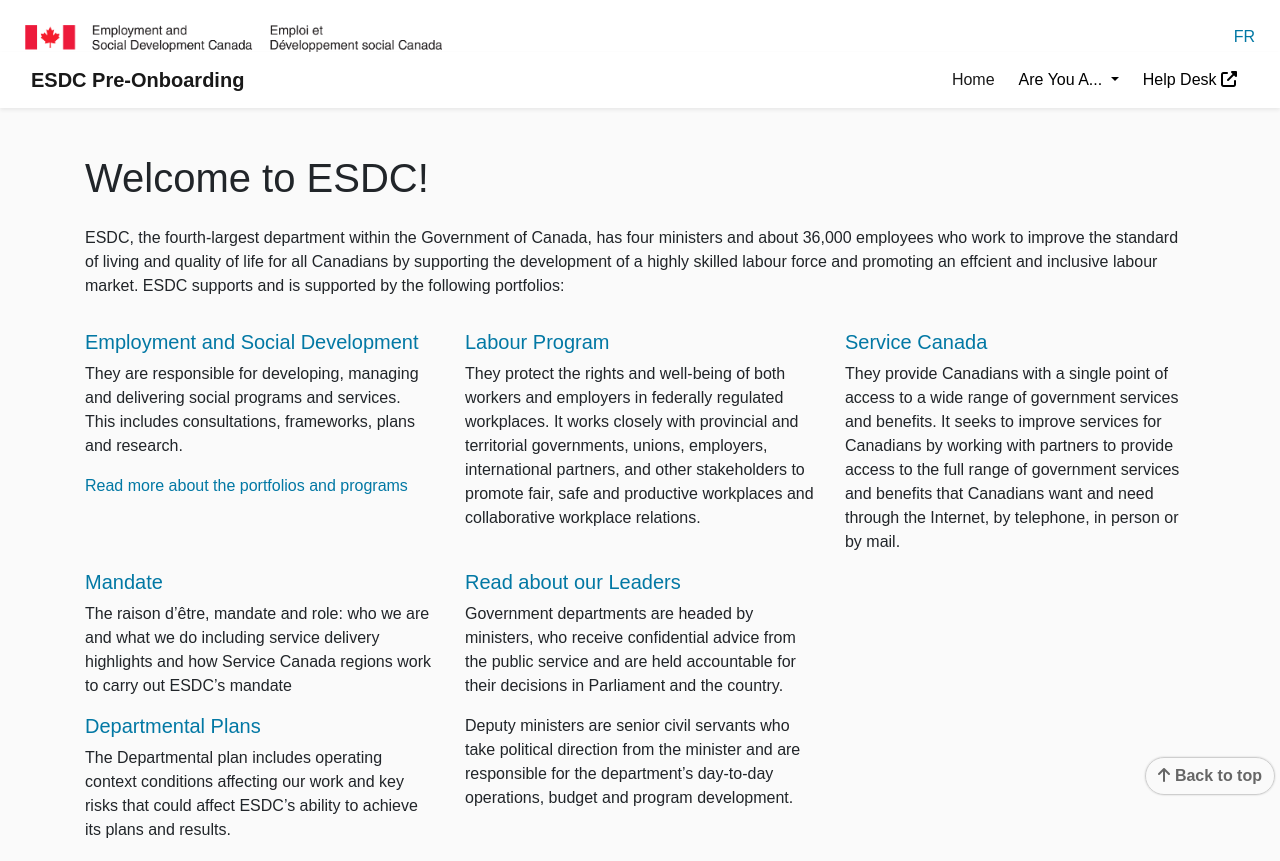
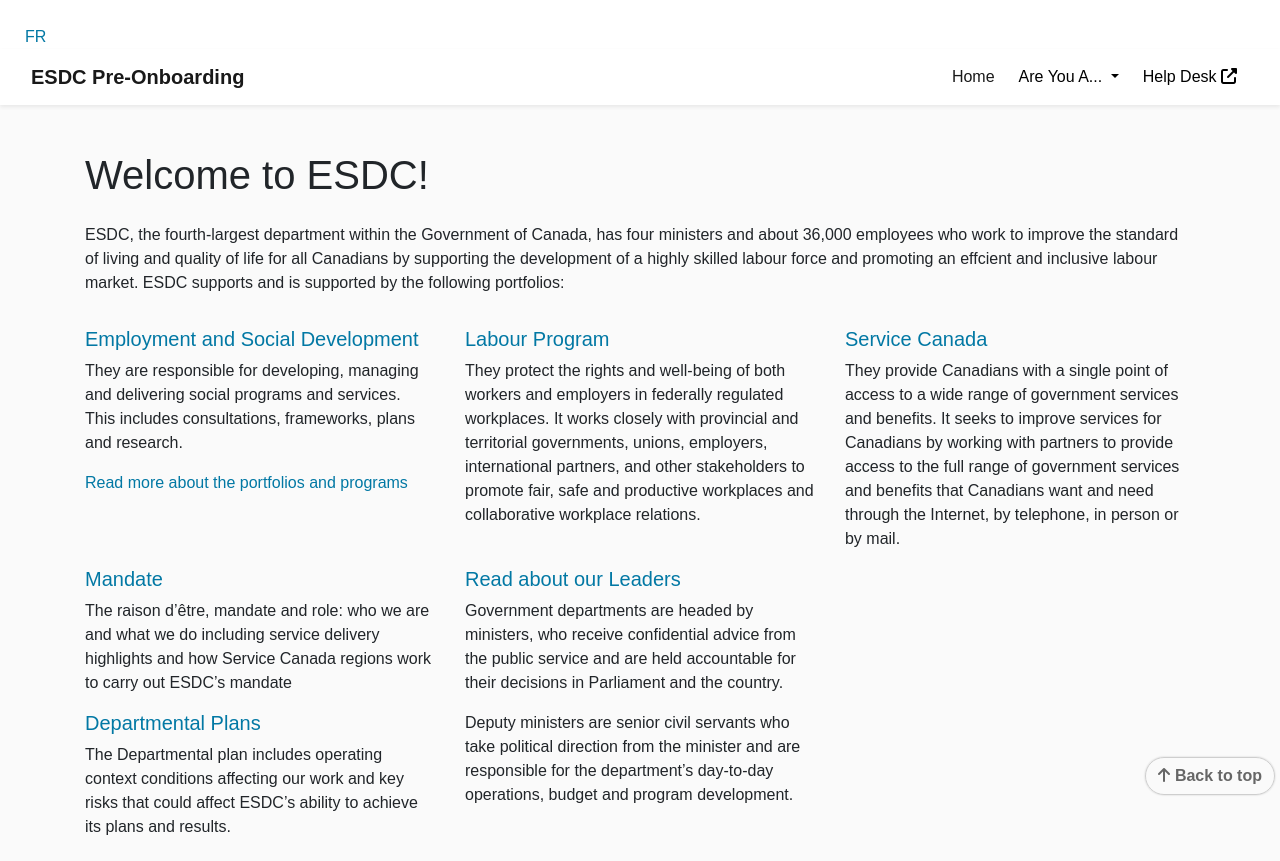
Before and after one commit to esdc-onboarding/esdc-onboarding.github.io, a plain HTML site: page index.html in a window 1280 px wide. Shown: the top 861 px of the page. Drawn offline with Linux system fonts and the light colour scheme.

Commit message:
Update index.html

```diff
--- a/index.html
+++ b/index.html
@@ -14,7 +14,7 @@
 <body vocab="http://schema.org/" resource="#wb-webpage" typeof="WebPage">
 
 <header role="banner" class="bg-light d-flex justify-content-between" id="main-content">
-<img src="img/esdc_banner_lg.png" alt="ESDC logo" class="logo">
+<!--<img src="img/esdc_banner_lg.png" alt="ESDC logo" class="logo"> -->
 <a href="#">FR</a>
 </header>
 
```
